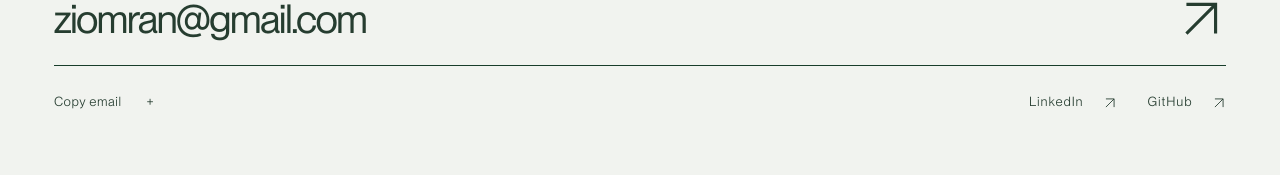
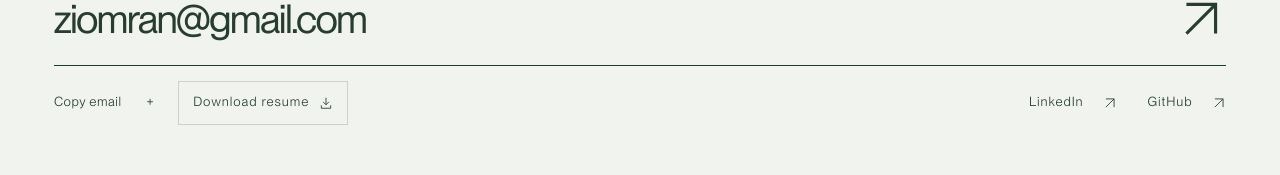
Before and after one commit to zeyadomran/portfolio, a React (Vite) app: page / in a window 1280 px wide. Shown: the part 5546-5721 px from the top of the page. Built offline with nearby package versions, Linux system fonts and the light colour scheme.

Commit message:
feat: upload resume

```diff
--- a/src/components/editorial/portfolio.tsx
+++ b/src/components/editorial/portfolio.tsx
@@ -426,7 +426,26 @@ export function EditorialPortfolio() {
             <Arrow diagonal />
           </a>
           <div className="contact-bottom flex items-center justify-between">
-            <CopyEmail />
+            <div className="contact-actions">
+              <CopyEmail />
+              <a
+                className="resume-download"
+                href="/Zeyad_Omran_Resume_SWE_AI.pdf"
+                download="Zeyad_Omran_Resume_SWE_AI.pdf"
+              >
+                Download resume
+                <svg
+                  viewBox="0 0 24 24"
+                  fill="none"
+                  stroke="currentColor"
+                  strokeWidth="1.5"
+                  aria-hidden="true"
+                >
+                  <path d="M12 3v12m-5-5 5 5 5-5M4 16v5h16v-5" />
+                </svg>
+                <span className="sr-only"> (PDF)</span>
+              </a>
+            </div>
             <div>
               <a
                 href="https://linkedin.com/in/zeyadomran"
--- a/src/styles.css
+++ b/src/styles.css
@@ -1241,6 +1241,12 @@ main:focus {
 }
 .contact-bottom {
   margin-top: 15px;
+  flex-wrap: wrap;
+  gap: 12px 30px;
+}
+.contact-actions {
+  @apply flex flex-wrap items-center;
+  gap: 12px 24px;
 }
 .copy-email button {
   @apply flex min-h-[44px] items-center p-0;
@@ -1259,6 +1265,16 @@ main:focus {
 .contact-bottom a svg {
   width: 14px;
   height: 14px;
+}
+.contact-bottom .resume-download {
+  border: 1px solid var(--line);
+  padding: 0 14px;
+  gap: 10px;
+}
+.resume-download:hover {
+  color: var(--paper);
+  background: var(--ink);
+  border-color: var(--ink);
 }
 .ed-footer {
   @apply w-full flex-none;
```
Also changed, not shown: 1 other file (tests, documents, lock files or other folders).
